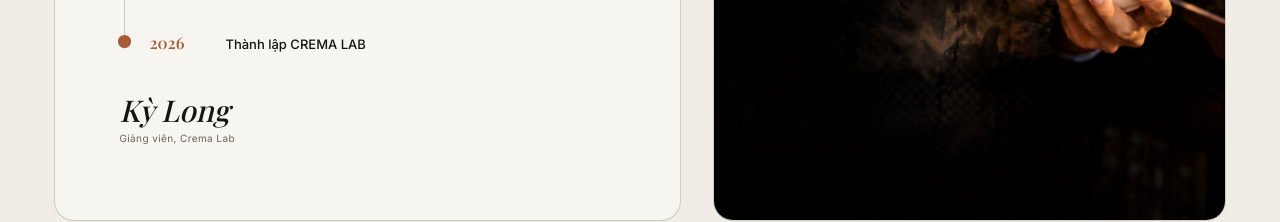
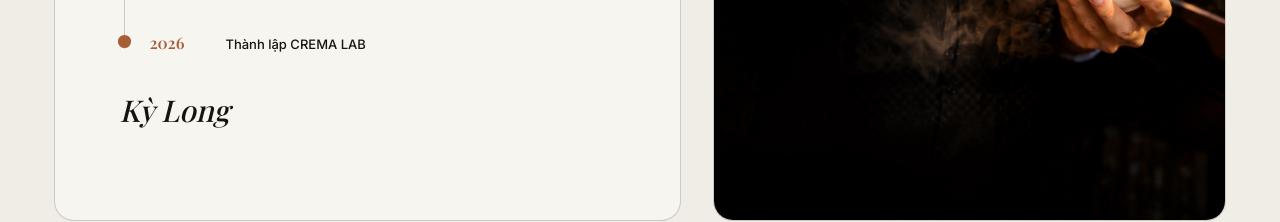
Before and after one commit to baoquyen6889-ux/crema-lab-website, a Next.js app: page / in a window 1280 px wide. Shown: the part 3200-3422 px from the top of the page. Built offline with nearby package versions, Linux system fonts and the light colour scheme.

Commit message:
Remove instructor signature role line
Co-Authored-By: Claude Sonnet 5 <noreply@anthropic.com>

```diff
--- a/app/PublicSite.tsx
+++ b/app/PublicSite.tsx
@@ -589,7 +589,6 @@ export default function PublicSite({ onExperience }: PublicSiteProps) {
               ))}
             </ol>
             <p className="instructor-signature">{instructor.name}</p>
-            <p className="instructor-signature-role">{instructor.role}, Crema Lab</p>
           </div>
           <div className="instructor-card instructor-card-photo reveal">
             <div className="instructor-portrait">
--- a/app/public-site.css
+++ b/app/public-site.css
@@ -73,7 +73,6 @@
 .instructor-timeline-text{font-size:13px;line-height:1.55;color:#5c5851;transition:color .4s ease}
 .instructor-timeline-item.is-active .instructor-timeline-text{color:var(--ink);font-weight:500}
 .instructor-signature{margin:40px 0 0;font-family:var(--font-display),Georgia,serif;font-style:italic;font-weight:500;font-size:clamp(24px,2.4vw,30px);line-height:1;color:var(--ink)}
-.instructor-signature-role{margin:6px 0 0;color:var(--quiet);font-size:10px;letter-spacing:.04em}
 .instructor-card-photo{position:relative;min-height:620px;overflow:hidden}
 .instructor-portrait{position:absolute;inset:0}
 
```
